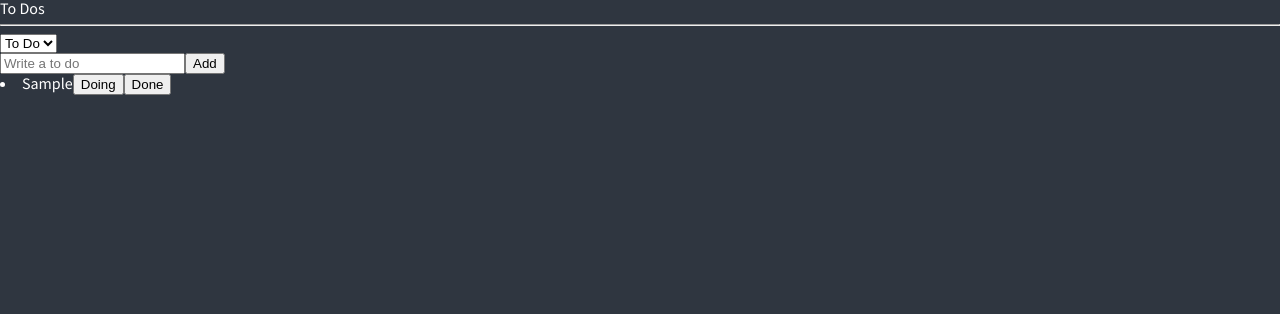
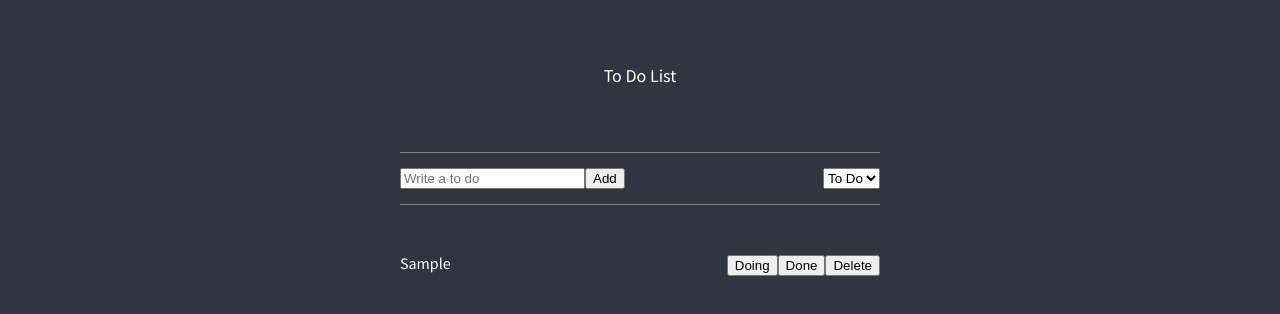
Before and after one commit to crdrst777/react-todo-app, a React (Create React App) app: page / in a window 1280 px wide. Both pictures are taken after typing "Sample" into the empty fields and a click on the button "Add". Shown: the top 314 px of the page. Built offline with nearby package versions, Linux system fonts and the light colour scheme.

Commit message:
css 변경

```diff
--- a/src/App.tsx
+++ b/src/App.tsx
@@ -24,6 +24,9 @@ button{
   /* border: none;
   padding: 0; */
 }
+li {
+  list-style: none;
+}
 `;
 
 function App() {
--- a/src/atoms.tsx
+++ b/src/atoms.tsx
@@ -37,6 +37,7 @@ export const toDoSelector = selector({
   },
 });
 // get func(메서드)은 보다시피 인자로 객체를 받는데, 그 객체에는 get func이 들어가있음.
-// get 이 return하는 값이 toDoSelector의 value가 될것임.
+// get 이 return하는 값이 selector의 value가 될것임.
 // filter()는 조건에 참인 요소들만으로 이루어진 새 배열을 리턴한다.
 // toDos -> 카테고리에 상관없이 순서대로 쌓인 toDo목록. 빈[]이거나, [{…}, {…}, {…}, {…}] 이런 형태
+// selector 덕분에 toDo가 컴포넌트에 오기도 전에 이미 변형됨.
--- a/src/components/ToDo.tsx
+++ b/src/components/ToDo.tsx
@@ -1,10 +1,11 @@
 import { useSetRecoilState } from "recoil";
 import { Categories, IToDo, toDoState } from "../atoms";
+import styled from "styled-components";
 
 // 수정하고 싶은 todo의 id를 받아옴.
 const ToDo = ({ text, category, id }: IToDo) => {
   const setToDos = useSetRecoilState(toDoState);
-  const onClick = (event: React.MouseEvent<HTMLButtonElement>) => {
+  const handleCategoryClick = (event: React.MouseEvent<HTMLButtonElement>) => {
     // console.log(event.currentTarget.name);  아래 코드와 같음.
     const {
       currentTarget: { name },
@@ -48,29 +49,49 @@ const ToDo = ({ text, category, id }: IToDo) => {
     // );
   };
 
+  const handleDeleteClick = (event: React.MouseEvent<HTMLButtonElement>) => {};
+
   return (
     <>
-      <li>
-        <span>{text}</span>
+      <Container>
+        <Text>{text}</Text>
+
+        <BtnContainer>
           {category !== Categories.DOING && (
-          <button name={Categories.DOING} onClick={onClick}>
+            <button name={Categories.DOING} onClick={handleCategoryClick}>
               Doing
             </button>
           )}
           {category !== Categories.TO_DO && (
-          <button name={Categories.TO_DO} onClick={onClick}>
+            <button name={Categories.TO_DO} onClick={handleCategoryClick}>
               To Do
             </button>
           )}
           {category !== Categories.DONE && (
-          <button name={Categories.DONE} onClick={onClick}>
+            <button name={Categories.DONE} onClick={handleCategoryClick}>
               Done
             </button>
           )}
           {/* category가 "DONE"이 아닐때만, "DONE"버튼을 보여준다. -> "DONE"이면 그외의 버튼을 보여준다. */}
-      </li>
+          <button onClick={handleDeleteClick}>Delete</button>
+        </BtnContainer>
+      </Container>
     </>
   );
 };
 
 export default ToDo;
+
+const Container = styled.li`
+  display: flex;
+  justify-content: space-between;
+  padding: 10px 0;
+`;
+
+const Text = styled.div`
+  width: 290px;
+  word-break: break-all;
+  white-space: pre-wrap;
+`;
+
+const BtnContainer = styled.div``;
--- a/src/components/ToDoList.tsx
+++ b/src/components/ToDoList.tsx
@@ -1,5 +1,6 @@
 import { useRecoilState, useRecoilValue } from "recoil";
 import { Categories, categoryState, toDoSelector } from "../atoms";
+import styled from "styled-components";
 import CreateToDo from "./CreateToDo";
 import ToDo from "./ToDo";
 
@@ -16,28 +17,42 @@ function ToDoList() {
   const onInput = (evnet: React.FormEvent<HTMLSelectElement>) => {
     setCategory(evnet.currentTarget.value as Categories);
   };
+  // category atom은 이 select의 onInput함수에서 수정되고 있음. onInput함수는 select 태그의 value를 가져다가 setCategory함수에 넣어주고 있음.
   console.log(toDos);
 
   return (
     <>
-      <h1>To Dos</h1>
+      <Container>
+        <Header>
+          <h1>To Do List</h1>
+        </Header>
         <hr />
+
+        <CreateAndSelectContainer>
+          <CreateToDo />
           {/* select value는 default value */}
           <select value={category} onInput={onInput}>
             <option value={Categories.TO_DO}>To Do</option>
             <option value={Categories.DOING}>Doing</option>
             <option value={Categories.DONE}>Done</option>
           </select>
-      <CreateToDo />
+        </CreateAndSelectContainer>
+
+        <hr />
+        <ToDosContainer>
           {/* 사용자가 '현재 선택한 카테고리의 toDo목록'을 랜더링 */}
           {toDos.map((toDo) => (
+            <>
               <ToDo
                 key={toDo.id}
                 text={toDo.text}
                 id={toDo.id}
                 category={toDo.category}
               />
+            </>
           ))}
+        </ToDosContainer>
+
         {/* <h2>To Do</h2>
       <ul>
         {toDo.map((toDo) => (
@@ -64,8 +79,42 @@ function ToDoList() {
         ))}
       </ul>
       <hr /> */}
+      </Container>
     </>
   );
 }
 
 export default ToDoList;
+
+const Container = styled.div`
+  max-width: 480px;
+  margin: 0 auto;
+
+  hr {
+    margin: 0;
+    background: gray;
+    height: 1px;
+    border: 0;
+  }
+`;
+
+const Header = styled.header`
+  height: 19vh;
+  display: flex;
+  justify-content: center;
+  align-items: center;
+
+  h1 {
+    font-size: 18px;
+  }
+`;
+
+const CreateAndSelectContainer = styled.div`
+  display: flex;
+  justify-content: space-between;
+  padding: 15px 0;
+`;
+
+const ToDosContainer = styled.div`
+  padding: 40px 0;
+`;
```
Lines whose indentation alone changed are shown as unchanged.
